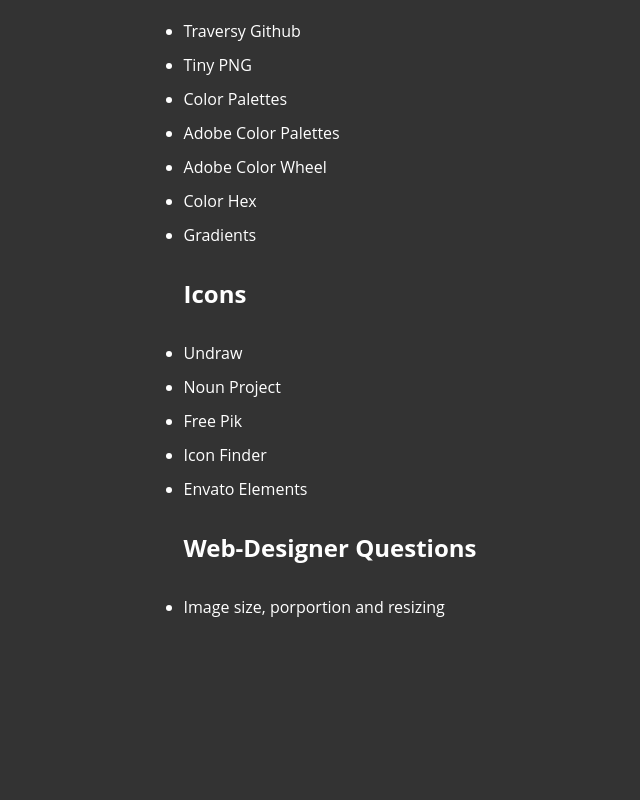
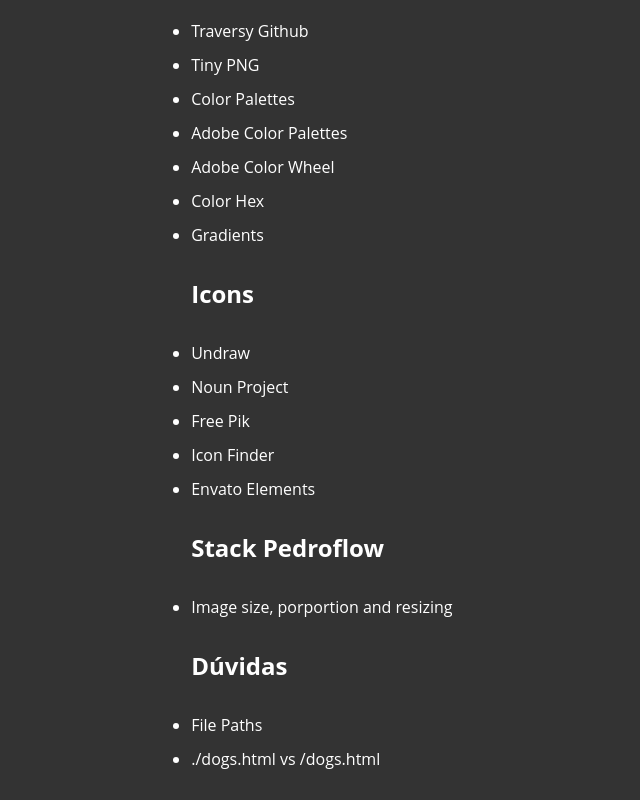
Before and after one commit to frbaumgratz/usefull-links, a website: page index.html in a window 1280 px wide. Shown: the part 958-1758 px from the top of the page, without its empty margins (330-970 px from the left). Before the commit the page ends 1606 px from the top, so only its background shows below. Drawn offline with Linux system fonts and the light colour scheme.

Commit message:
renaming web-designer questions to Stack Pedroflow, adding - Duvidas- section, adding file paths doubts

```diff
--- a/index.html
+++ b/index.html
@@ -167,12 +167,26 @@
           >
         </li>
 
-        <!-- Q.A -->
-        <h3 class="usefull-links_topic-subtitle">Web-Designer Questions</h3>
+        <!-- Stack Pedro Flow-->
+        <h3 class="usefull-links_topic-subtitle">Stack Pedroflow</h3>
         <li class="links">
           <a class="link-19" href="faq.html"
             >Image size, porportion and resizing</a
           >
+        </li>
+
+        <!-- Dúvidas -->
+        <h3 class="usefull-links_topic-subtitle">Dúvidas</h3>
+        <li class="links">
+          <a class="link-20" href="https://css-tricks.com/quick-reminder-about-file-paths/" target="_blank"
+            >File Paths</a
+          >
+        </li>
+        <li class="links">
+          <a class="link-21" href="https://css-tricks.com/whats-the-difference-between-dogs-html-and-dogs-html/" target="_blank" title="dogs vs .dogs"
+            >./dogs.html vs /dogs.html</a
+          >
+        </li>
 
       </ul>
     </section>
```
